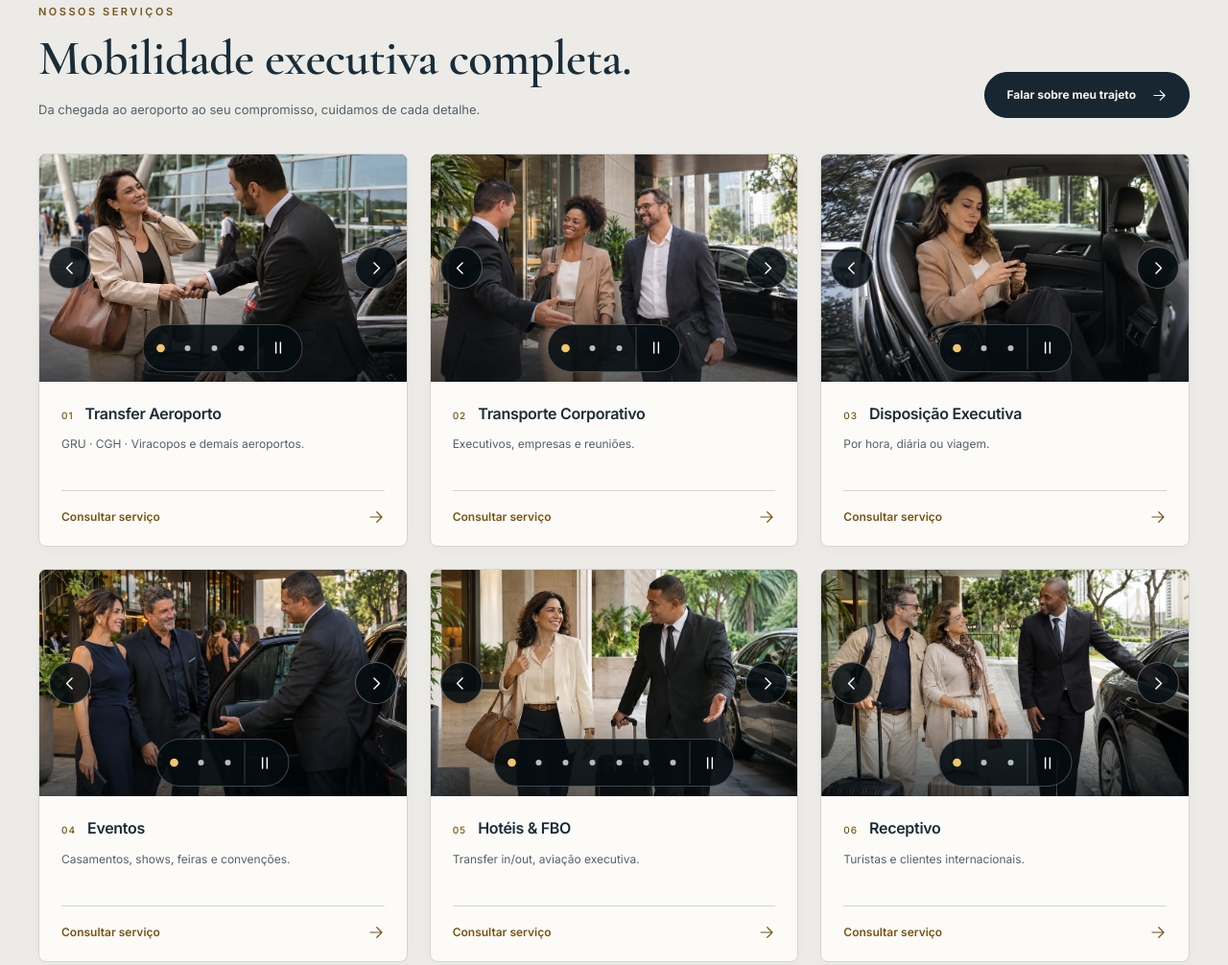
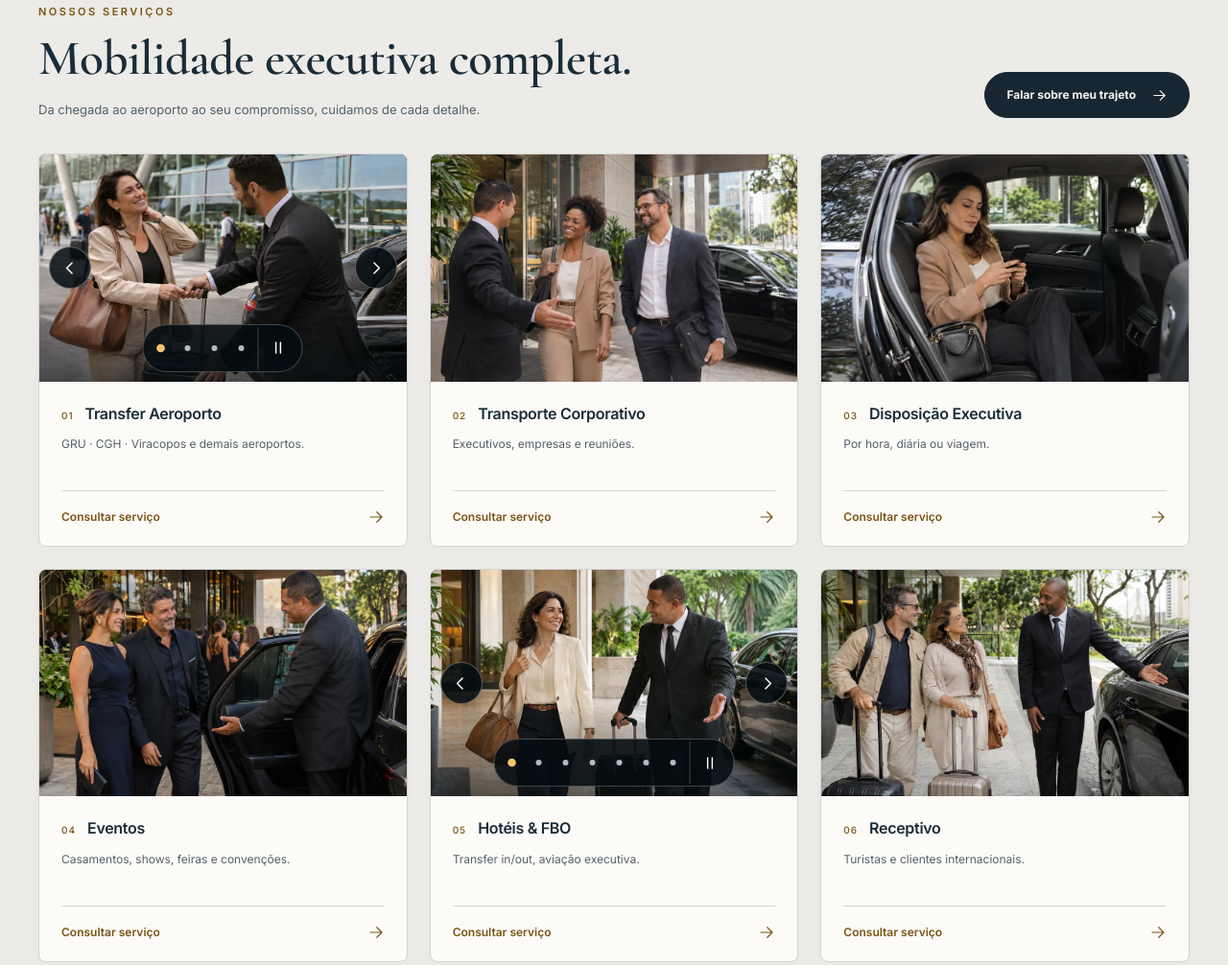
Before and after one commit to ViniciusGregorio/hbclass-site, a plain HTML site: page versoes/evolucao/index.html in a window 1280 px wide. Shown: the part 899-1905 px from the top of the page at 96% size. Drawn offline with Linux system fonts and the light colour scheme.

Commit message:
Ajusta carrosseis e melhora imagem principal

```diff
--- a/versoes/evolucao/media-config.js
+++ b/versoes/evolucao/media-config.js
@@ -63,44 +63,6 @@ window.HBC_MEDIA = {
             "pt": "Executivos recebendo atendimento de motorista",
             "en": "Executives receiving chauffeur service"
           }
-        },
-        {
-          "src": "assets/galerias/hoteis/arquitetura-urbana.webp",
-          "alt": {
-            "pt": "Fachada de hotel com arquitetura curva em área urbana",
-            "en": "Hotel with a curved façade in an urban area"
-          },
-          "fit": "cover",
-          "position": "center"
-        },
-        {
-          "src": "assets/galerias/hoteis/torre-hotel.webp",
-          "alt": {
-            "pt": "Torre de hotel em São Paulo",
-            "en": "Hotel tower in São Paulo"
-          },
-          "fit": "contain",
-          "position": "center"
-        }
-      ],
-      "related": [
-        {
-          "src": "assets/galerias/hoteis/arquitetura-urbana.webp",
-          "alt": {
-            "pt": "Fachada de hotel com arquitetura curva em área urbana",
-            "en": "Hotel with a curved façade in an urban area"
-          },
-          "fit": "cover",
-          "position": "center"
-        },
-        {
-          "src": "assets/galerias/hoteis/torre-hotel.webp",
-          "alt": {
-            "pt": "Torre de hotel em São Paulo",
-            "en": "Hotel tower in São Paulo"
-          },
-          "fit": "contain",
-          "position": "center"
         }
       ]
     },
@@ -116,44 +78,6 @@ window.HBC_MEDIA = {
             "pt": "Passageira no banco traseiro durante um trajeto",
             "en": "A passenger in the back seat during a journey"
           }
-        },
-        {
-          "src": "assets/galerias/hoteis/entrada-urbana.webp",
-          "alt": {
-            "pt": "Entrada de hotel em avenida de São Paulo",
-            "en": "Hotel entrance on an avenue in São Paulo"
-          },
-          "fit": "cover",
-          "position": "center"
-        },
-        {
-          "src": "assets/frota/mercedes.webp",
-          "alt": {
-            "pt": "Mercedes-Benz apresentada na frota executiva",
-            "en": "Mercedes-Benz featured in the executive fleet"
-          },
-          "fit": "contain",
-          "position": "center"
-        }
-      ],
-      "related": [
-        {
-          "src": "assets/galerias/hoteis/entrada-urbana.webp",
-          "alt": {
-            "pt": "Entrada de hotel em avenida de São Paulo",
-            "en": "Hotel entrance on an avenue in São Paulo"
-          },
-          "fit": "cover",
-          "position": "center"
-        },
-        {
-          "src": "assets/frota/mercedes.webp",
-          "alt": {
-            "pt": "Mercedes-Benz apresentada na frota executiva",
-            "en": "Mercedes-Benz featured in the executive fleet"
-          },
-          "fit": "contain",
-          "position": "center"
         }
       ]
     },
@@ -169,44 +93,6 @@ window.HBC_MEDIA = {
             "pt": "Convidados sendo recebidos para um evento",
             "en": "Guests being welcomed for an event"
           }
-        },
-        {
-          "src": "assets/galerias/hoteis/hotel-piscina.webp",
-          "alt": {
-            "pt": "Fachada de hotel e área externa com piscina",
-            "en": "Hotel façade and outdoor pool area"
-          },
-          "fit": "cover",
-          "position": "center"
-        },
-        {
-          "src": "assets/galerias/hoteis/arquitetura-urbana.webp",
-          "alt": {
-            "pt": "Fachada de hotel com arquitetura curva em área urbana",
-            "en": "Hotel with a curved façade in an urban area"
-          },
-          "fit": "cover",
-          "position": "center"
-        }
-      ],
-      "related": [
-        {
-          "src": "assets/galerias/hoteis/hotel-piscina.webp",
-          "alt": {
-            "pt": "Fachada de hotel e área externa com piscina",
-            "en": "Hotel façade and outdoor pool area"
-          },
-          "fit": "cover",
-          "position": "center"
-        },
-        {
-          "src": "assets/galerias/hoteis/arquitetura-urbana.webp",
-          "alt": {
-            "pt": "Fachada de hotel com arquitetura curva em área urbana",
-            "en": "Hotel with a curved façade in an urban area"
-          },
-          "fit": "cover",
-          "position": "center"
         }
       ]
     },
@@ -291,44 +177,6 @@ window.HBC_MEDIA = {
             "pt": "Casal de turistas sendo acolhido com suas malas",
             "en": "A travelling couple being welcomed with their luggage"
           }
-        },
-        {
-          "src": "assets/galerias/aeroporto/terminal-diurno.webp",
-          "alt": {
-            "pt": "Estrutura de terminal aeroportuário durante o dia",
-            "en": "Airport terminal structure during the day"
-          },
-          "fit": "cover",
-          "position": "center"
-        },
-        {
-          "src": "assets/galerias/hoteis/hotel-arborizado.webp",
-          "alt": {
-            "pt": "Hotel cercado por área arborizada",
-            "en": "Hotel surrounded by trees"
-          },
-          "fit": "cover",
-          "position": "center"
-        }
-      ],
-      "related": [
-        {
-          "src": "assets/galerias/aeroporto/terminal-diurno.webp",
-          "alt": {
-            "pt": "Estrutura de terminal aeroportuário durante o dia",
-            "en": "Airport terminal structure during the day"
-          },
-          "fit": "cover",
-          "position": "center"
-        },
-        {
-          "src": "assets/galerias/hoteis/hotel-arborizado.webp",
-          "alt": {
-            "pt": "Hotel cercado por área arborizada",
-            "en": "Hotel surrounded by trees"
-          },
-          "fit": "cover",
-          "position": "center"
         }
       ]
     },
--- a/versoes/evolucao/theme.css
+++ b/versoes/evolucao/theme.css
@@ -122,6 +122,11 @@ a:focus-visible, button:focus-visible, input:focus-visible, select:focus-visible
   .theme-toggle [data-theme-label] { display: none; }
 }
 @media (max-width: 700px) {
+  .hero-photo {
+    height: 360px;
+    object-position: 70% center;
+    mask-image: linear-gradient(to bottom, #000 70%, transparent 100%);
+  }
   .header-inner { min-height: 73px; gap: 10px; }
   .header-actions { gap: 7px; }
   .theme-toggle, .header-instagram { width: 36px; min-height: 38px; padding: 7px; }
```
Also changed, not shown: versoes/evolucao/index.html (+1 -1 lines), versoes/evolucao/assets/hero-carro-hd.webp (added).
